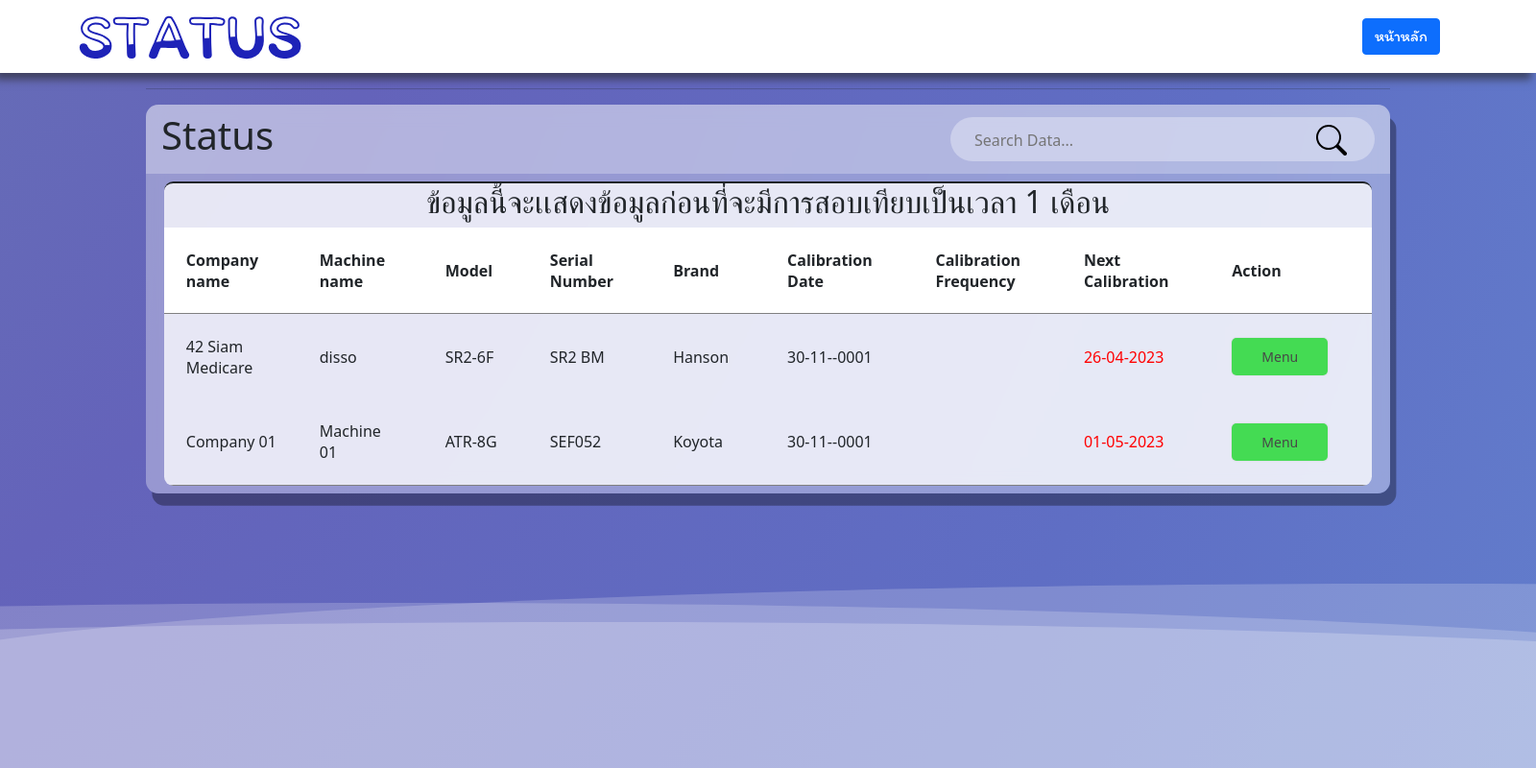
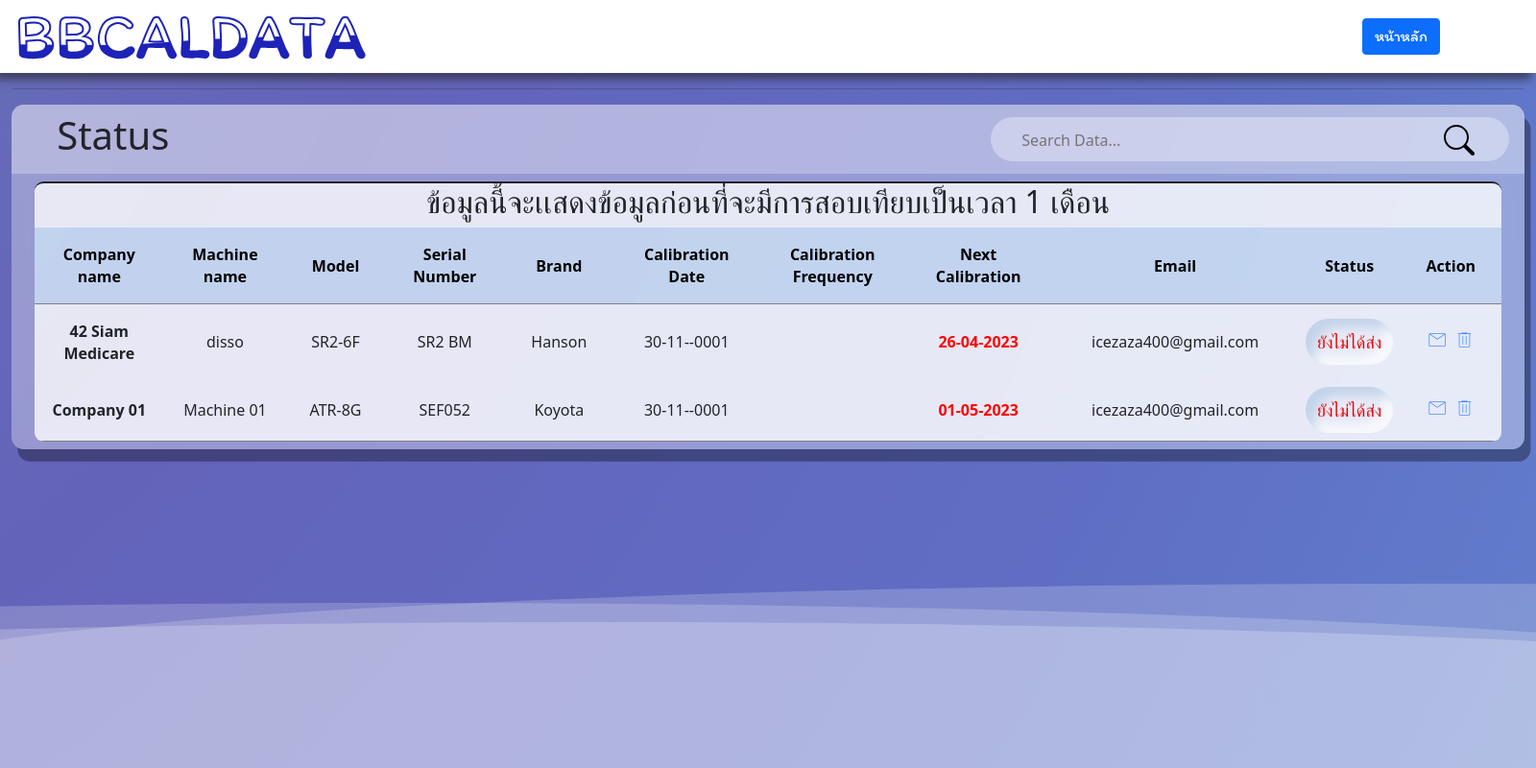
Before and after one commit to malilaza292/CRUD, a PHP site: page /nextcal.php in a window 1600 px wide. Shown: the whole page at 96% size. Run offline with PHP 8.4, Linux system fonts and the light colour scheme; data comes from the database, SQL or seed files in the repository; data that the repository does not hold is empty; some libraries are stand-ins or nearby versions.

Commit message:
V 0.9 ADD STATUS AND FIX EMAIL

```diff
--- a/config/db.php
+++ b/config/db.php
@@ -3,6 +3,7 @@
     $username = "root";
     $password = "";
     $dbname = "bbcal_email";
+
 
     try {
         $conn = new PDO("mysql:host=$servername;dbname=$dbname", $username, $password);
--- a/css/index.css
+++ b/css/index.css
@@ -1,14 +1,11 @@
 body{
-	background-color: rgb(99, 162, 210);
-	margin: auto;
-	font-family: 'Thai Sarabun', sans-serif;
 	overflow: auto;
-	background: rgb(34,108,91);
 	background: radial-gradient(circle, rgb(106, 128, 177) 0%, rgb(100, 99, 186) 35%, rgb(95, 110, 196) 59%, rgb(103, 150, 217) 100%);
 	animation: gradient 25s ease infinite;
 	background-size: 400% 400%;
 	background-attachment: fixed;
 	min-height: 100vh;
+	min-width: 200vh;
 	justify-content: center;
 }
 @keyframes gradient {
@@ -247,10 +244,11 @@ main.table{
 th {
 	position: sticky;
 	top: 0;
-	background-color: rgb(255, 255, 255);
+	background-color: rgba(40, 119, 209, 0.194);
 	padding: .8rem 1rem;
 	align-items: center;
 	z-index: 2;
+	color: black;
   }
 /* TABLE HEADER */
 /* TABLE HEADER SEARCH */
@@ -330,8 +328,9 @@ th {
 }
 table,th,td{
 	border-collapse: collapse;
-	padding: 1.4rem;
-	text-align: left;
+	text-align: center;
+	line-height: 1.4;
+	padding: 17px;
 }
 tr:nth-child(-n+3) {
 	border-top-left-radius: 10px;
@@ -472,3 +471,42 @@ table{
 h2{
 	text-align: center;
 }
+/* google icon */
+.material-symbols-outlined {
+  font-variation-settings:
+  'FILL' 0,
+  'wght' 100,
+  'GRAD' -25,
+  'opsz' 48;
+}
+/* a link */
+a {
+	text-decoration: none;
+  }
+.button-success{
+	font-size: 18px;
+	font-weight: 500;
+	padding:12px;
+	margin:-50px;
+	width:350px;
+	background: #ebeef1;
+	cursor:pointer;
+	border:none;
+	border-radius: 50px;
+	color:#00a037;
+	box-shadow: 10px 10px 10px -1px rgba(10, 99, 169, 0.16),
+				-10px -10px 10px -1px rgba(255, 255, 255, 0.70);
+}
+.button-danger{
+	font-size: 18px;
+	font-weight: 500;
+	padding:12px;
+	margin:-50px;
+	width:350px;
+	cursor:pointer;
+	border:none;
+	border-radius: 50px;
+	color:#ed0000;
+	box-shadow: inset 10px 10px 10px -1px rgba(10, 99, 169, 0.16),
+				inset -10px -10px 10px -1px rgba(255, 255, 255, 0.70);
+}
--- a/insert.php
+++ b/insert.php
@@ -36,7 +36,7 @@ if (isset($_POST['submit'])) {
                         $(document).ready(function() {
                             Swal.fire({
                                 title:'success',
-                                text: 'Data inserted successfully!',
+                                text: 'เพิ่มข้อมูลเสร็จสิ้น!',
                                 icon: 'success',
                                 timer: 5000,
                                 showConfirmButton: false
@@ -45,7 +45,7 @@ if (isset($_POST['submit'])) {
         </script>";
                         header("location: index.php");
                     } else {
-                        $_SESSION['error'] = "Data has not been inserted successfully";
+                        $_SESSION['error'] = "มีปัญหาในการเพิ่มข้อมูล";
                         header("location: index.php");
                     }
                 }
--- a/nextcal.php
+++ b/nextcal.php
@@ -16,13 +16,6 @@
         }
 
     }
-    if (isset($_GET['upload'])) {
-        $id = $_GET['upload'];
-        $upload =  $conn->query("UPDATE bbcal1 SET status = 'ยังไม่ได้ส่ง' WHERE id = " . $id . "");
-        $upload->execute();
-        header("Location: index.php");
-    }
-
 
 ?>
 
@@ -37,6 +30,7 @@
     <link rel="stylesheet" href="css/index.css" />
     <link rel="preconnect" href="https://fonts.googleapis.com">
     <link rel="preconnect" href="https://fonts.gstatic.com" crossorigin>
+    <link rel="stylesheet" href="https://fonts.googleapis.com/css2?family=Material+Symbols+Outlined:opsz,wght,FILL,GRAD@20..48,100..700,0..1,-50..200" />
     <link href="https://fonts.googleapis.com/css2?family=Itim&display=swap" rel="stylesheet">
     <link href="https://cdn.jsdelivr.net/npm/bootstrap@5.1.3/dist/css/bootstrap.min.css" rel="stylesheet" integrity="sha384-1BmE4kWBq78iYhFldvKuhfTAU6auU8tT94WrHftjDbrCEXSU1oBoqyl2QvZ6jIW3" crossorigin="anonymous">
 </head>
@@ -46,8 +40,8 @@
     <div class="navbar">
     <div class="navbar-left">
         <div class="content">
-        <h1>STATUS</h1>
-        <h1>STATUS</h1>
+        <h1>BBCALDATA</h1>
+        <h1>BBCALDATA</h1>
         </div>
         </div>
     <div class="navbar-right">
@@ -65,7 +59,7 @@
      <div class="wave"></div>
   </div>
 <!-- End Header -->
-    <div class="container md-5">
+    <div class="container-fluid md-5">
         <hr>
         <?php if (isset($_SESSION['success'])) { ?>
             <div class="alert alert-success">
@@ -86,7 +80,7 @@
 
         <main class="table" id="customers_table">
         <section class="table_header">
-            <h1>Status</h1>
+            <h1>&nbsp;&nbsp;&nbsp;Status</h1>
             <div class="input-group">
                 <input id="search " type="search" placeholder="Search Data..." required autocomplete="off" no-close-icon>
                 <img src="photo/search.svg">
@@ -118,6 +112,8 @@
                     <th>Calibration Date</th>
                     <th>Calibration Frequency</th>
                     <th>Next Calibration</th>
+                    <th>Email</th>
+                    <th>Status</th>
                     <th>Action</th>
                 </tr>
             </thead>
@@ -133,7 +129,7 @@
                     foreach($bbcal1 as $user)  {
                 ?>
                     <tr>
-                        <td><?php echo $user['customername']; ?></td>
+                        <td style="font-weight:bold"><?php echo $user['customername']; ?></td>
                         <td><?php echo $user['testmachine']; ?></td>
                         <td><?php echo $user['model']; ?></td>
                         <td><?php echo $user['serialnum']; ?></td>
@@ -146,57 +142,25 @@
                           }
                         ?></td>
                         <td><?php echo $user['califreq']; ?></td>
-                        <td style="color:red"><?php
+                        <td style="color:red;font-weight:bold"><?php
                           if ($user['nextcal'] == ''){
                             echo '';
                           }else{
                             echo date('d-m-Y', strtotime($user['nextcal']));
                           }
                         ?></td>
+                        <td><?php echo $user['email']; ?></td>
+                        <td><?php
+                            if($user['status']==1){
+                               echo '<a style="text-decoration: none" href="status.php?id='.$user['id'].'&status=0" class="button-success">ส่งอีเมล์เเล้ว</a>';
+                            }else{
+                               echo '<a style="text-decoration: none" href="status.php?id='.$user['id'].'&status=1" class="button-danger">ยังไม่ได้ส่ง</a>';
+                            }
+                                ?></td>
+
                         <td>
-                            <div class="dropdown">
-                                <div class="select">
-                                    <span>Menu</span>
-                                    <i class="fa fa-chevron-left"></i>
-                                </div>
-                                <input type="hidden" name="option">
-                                <ul class="dropdown-menu">
-                                <a  class="dropdown-items" href="mailto:<?php echo $user['email']; ?>?
-                                            &Subject=(เรียนเพื่อทราบ)
-                                            &body= ชื่อบริษัท  : <?php echo $user['customername']?>
-
-
-                                            <?php
-                                                $customers = $user['customername'];
-                                                $current_date = date("d/m/Y");
-                                                // echo "%20%0A ชื่อเครื่อง %09%09";
-                                                // echo " โมเดล %09%09";
-                                                // echo " รหัสเครื่อง %09%09";
-                                                // customername = '{$customers}'
-                                                $stmt1 = $conn->query("SELECT * FROM bbcal1 WHERE CURRENT_TIMESTAMP BETWEEN datealert AND nextcal and  customername = '{$customers}';");
-                                                $stmt1->execute();
-                                                $project_info = $stmt1->fetchAll();
-                                                foreach($project_info as $rows) {
-                                                    // echo "%20%0A" . $rows['testmachine'] . "%09%09" . $rows['model']  . "%09%09" .  $rows['serialnum'];
-                                                    echo "%20%20%0A ชื่อเครื่อง :" . " " ;
-                                                    echo $rows['testmachine'] . ", &nbsp;&nbsp;";
-                                                    echo "โมเดล :". $rows['model'] . ",  &nbsp;&nbsp;";
-                                                    echo "รหัสเครื่อง :". $rows['serialnum'] . ",  &nbsp;&nbsp;";
-                                                    echo "ยี่ห้อ :" . $rows['brand'] . " "  ;
-                                                }
-                                            ?>
-
-                                            %20%0A จะมีการสอบเทียบภายในอีก 1 เดือนจึงเเจ้งมาให้ทราบ โดยวันที่ <?php echo $user['nextcal']?> จะมีการสอบเทียบเครื่องมือ
-                                            %20%0A ติดต่อได้ที่ 188/26 หมู่ที่ 3 ต.บางศรีเมือง อ.เมืองนนทบุรี จ.นนทบุรี ประเทศไทย เทศบาลนครนนทบุรี 11000
-                                            %20%0A เบอร์โทร: 02-881-5586 หรือ FAX: 02-881-5587
-                                            ">
-                                        ส่งอีเมล์
-                                    </a>
-
-                                <a class="dropdown-items" href="edit.php?id=<?php echo $user['id']; ?>">Edit</a>
-                                <a class="delete-btn dropdown-items" data-id="<?php echo $user['id']; ?>" href="?delete=<?php echo $user['id']; ?>">Delete</a>
-                                </ul>
-                            </div>
+                        <a class="material-symbols-outlined text-decoration-none" href="mailto:<?php echo $user['email']; ?>?Subject=(เรียนเพื่อทราบ)&body=ชื่อบริษัท <?php echo $user['customername']; ?> %20%0Aเครื่อง <?php echo $user['testmachine']; ?> %20%0Aจะมีการสอบเทียบภายใน 1 เดือนจึงเเจ้งมาให้ทราบ %20%0Aซึ่งโดยวันที่ <?php echo $user['nextcal']; ?> จะมีการสอบเทียบ %20%0A%20%0Aสามารถติดต่อได้ที่ 188/26 หมู่ที่ 3 ต.บางศรีเมือง อ.เมืองนนทบุรี จ.นนทบุรี ประเทศไทย เทศบาลนครนนทบุรี 11000 %20%0Aเบอร์โทร: 02-881-5586 หรือ FAX: 02-881-5587 %20%0A%20%0Aขอบคุณที่ไว้ใจเรา%20%0Aทีมงาน BBCAL" <?php echo $user['id']; ?>>email</a>
+                        <a class="delete-btn material-symbols-outlined text-decoration-none" data-id="<?php echo $user['id']; ?>" href="?delete=<?php echo $user['id']; ?>">delete</a>
                         </td>
                     </tr>
                 <?php }  } ?>
@@ -207,9 +171,100 @@
     </div>
 
     <!-- JavaScript Bundle with Popper -->
-    <script type="text/javascript" src="js/index.js"></script>
     <script src="https://code.jquery.com/jquery-3.6.0.js"></script>
+    <script>
+function changeStatus(id) {
+  var xhr = new XMLHttpRequest();
+  xhr.open('POST', 'update_status.php', true);
+  xhr.setRequestHeader('Content-Type', 'application/x-www-form-urlencoded');
+  xhr.onreadystatechange = function() {
+    if (xhr.readyState == 4 && xhr.status == 200) {
+      var response = xhr.responseText;
+      if (response == 'success') {
+        // Update the status in the HTML table
+        var statusCell = document.getElementById('status-' + id);
+        statusCell.innerHTML = 'Already sent';
+      } else {
+        alert('Error updating status');
+      }
+    }
+  };
+  xhr.send('id=' + id);
+}
+</script>
     <script src="https://cdn.jsdelivr.net/npm/sweetalert2@11"></script>
+    <script>
+
+$(".delete-btn").click(function(e) {
+    var userId = $(this).data('id');
+    e.preventDefault();
+    deleteConfirm(userId);
+})
+function deleteConfirm(userId) {
+    Swal.fire({
+        title: 'โปรดยืนยัน?',
+        text: "ข้อมูลในตารางนี้จะหายไป!",
+        showCancelButton: true,
+        confirmButtonColor: '#d33',
+        cancelButtonColor: '#3085d6',
+        cancelButtonText: 'ไม่ข้าทำไม่ได้',
+        confirmButtonText: 'ใช่, ลบเลย ลบเลย!',
+        showLoaderOnConfirm: true,
+        preConfirm: function() {
+            return new Promise(function(resolve) {
+                $.ajax({
+                        url: 'index.php',
+                        type: 'GET',
+                        data: 'delete=' + userId,
+                    })
+                    .done(function() {
+                        Swal.fire({
+                            title: 'success',
+                            text: 'ลบเสร็จสิ้น!',
+                            icon: 'success',
+                        }).then(() => {
+                            document.location.href = 'index.php';
+                        })
+                    })
+                    .fail(function() {
+                        Swal.fire('Oops...', 'Something went wrong with ajax !', 'error')
+                        window.location.reload();
+                    });
+            });
+        },
+    });
+}
+
+/*Dropdown Menu*/
+$('.dropdown').click(function () {
+$(this).attr('tabindex', 1).focus();
+$(this).toggleClass('active');
+$(this).find('.dropdown-menu').slideToggle(300);
+});
+$('.dropdown').focusout(function () {
+$(this).removeClass('active');
+$(this).find('.dropdown-menu').slideUp(300);
+});
+/*End Dropdown Menu*/
+// Search sort table
+const search = document.querySelector('.input-group input'),
+    table_rows = document.querySelectorAll('tbody tr'),
+    table_headings = document.querySelectorAll('thead th');
+
+// 1. Searching for specific data of HTML table
+search.addEventListener('input', searchTable);
+
+function searchTable() {
+    table_rows.forEach((row, i) => {
+        let table_data = row.textContent.toLowerCase(),
+            search_data = search.value.toLowerCase();
+
+        row.classList.toggle('hide', table_data.indexOf(search_data) < 0);
+        row.style.setProperty('--delay', i / 25 + 's');
+    })
+}
+        </script>
+
     <script src="https://cdn.jsdelivr.net/npm/bootstrap@5.1.3/dist/js/bootstrap.bundle.min.js" integrity="sha384-ka7Sk0Gln4gmtz2MlQnikT1wXgYsOg+OMhuP+IlRH9sENBO0LRn5q+8nbTov4+1p" crossorigin="anonymous"></script>
 </body>
 </html>
```
Also changed, not shown: edit.php (+12 -1 lines), index.php (+28 -58 lines), status.php (added, +13 -0 lines).
